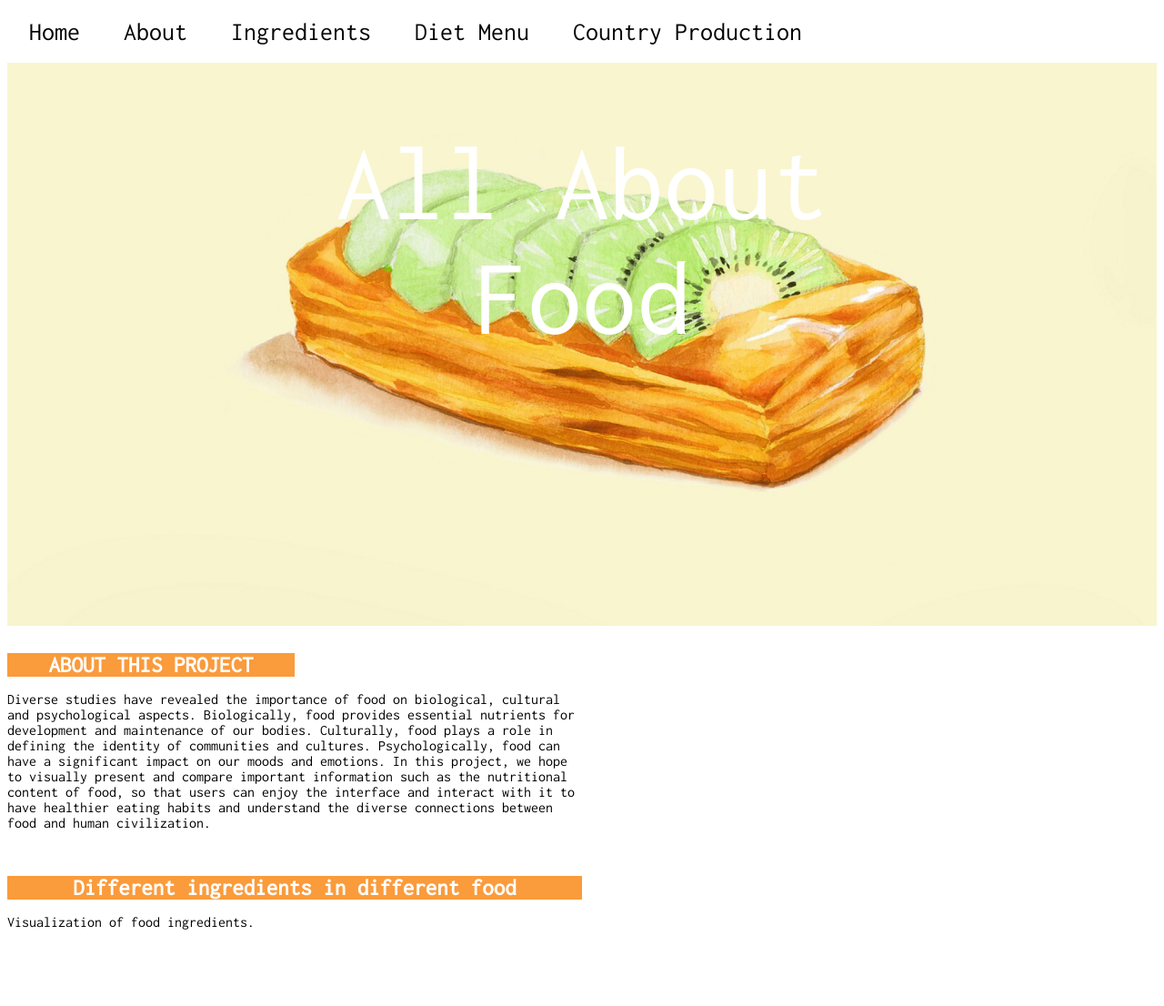
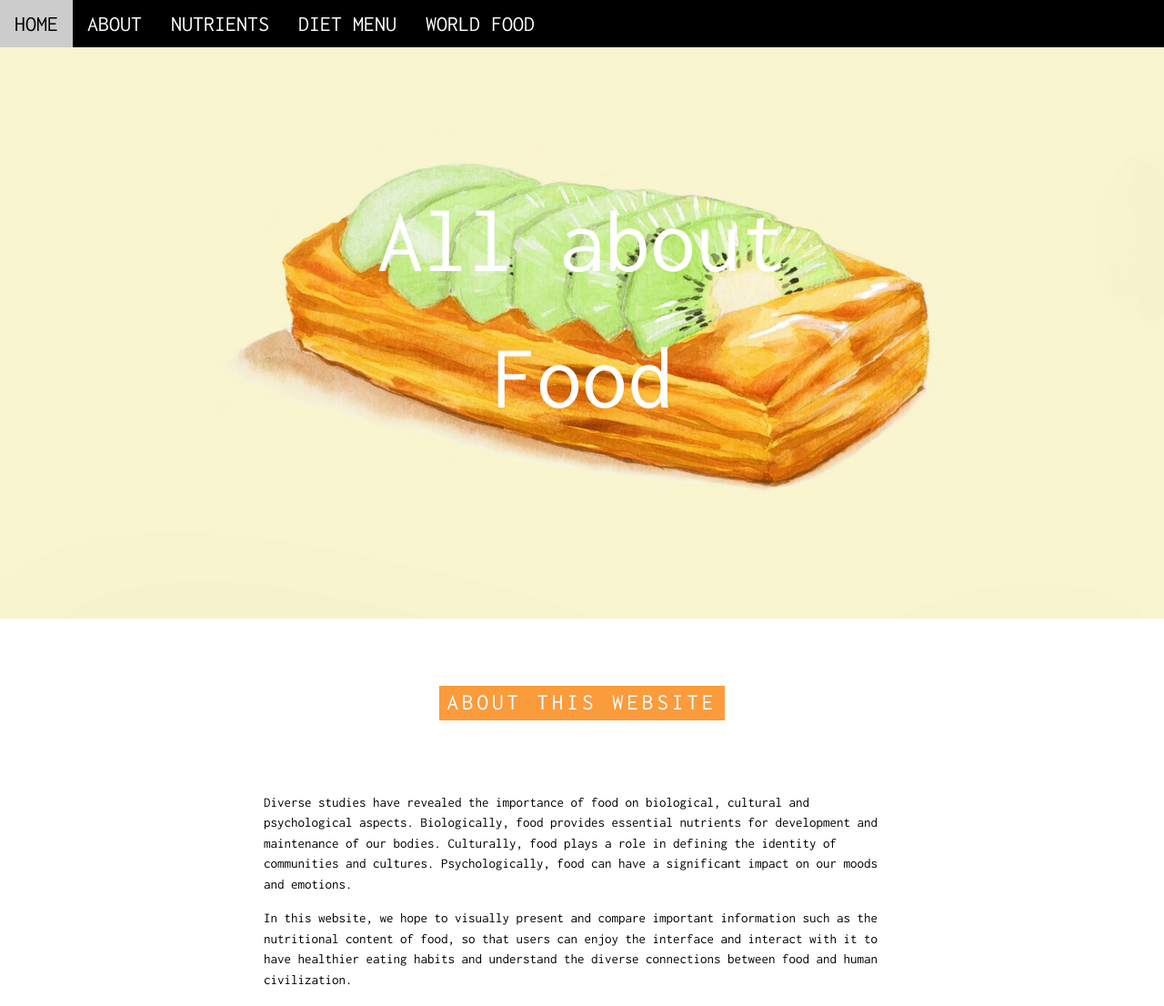
Before and after one commit to com-480-data-visualization/project-2023-the-travelers, a plain HTML site: page website/index.html in a window 1280 px wide. Shown: the top 1106 px of the page at 91% size. Drawn offline with nearby package versions, Linux system fonts and the light colour scheme.

Commit message:
change web style

```diff
--- a/website/css/main.css
+++ b/website/css/main.css
@@ -49,13 +49,9 @@
     background-color:#fa9836f7;
     color:#fff;
     display:inline-block;
-    /* padding-left:8px;
-    padding-right:8px; */
-    margin: auto;
-    width: 50%;
-    height: 50%;
+    padding-left:8px;
+    padding-right:8px;
     text-align:center;
-    border-radius:0%;
     font-size: 25px;
 }
 
--- a/website/css/menu.css
+++ b/website/css/menu.css
@@ -18,7 +18,7 @@
 }
 
 .pagination a.active {
-    background-color: #89f88d;
+    background-color: #67b569;
     color: white;
     border-radius: 5px;
 }
--- a/website/index.html
+++ b/website/index.html
@@ -4,11 +4,11 @@
 <title>Food Travelers Data Visualization</title>
 <meta charset="UTF-8">
 <meta name="viewport" content="width=device-width, initial-scale=1">
-<!-- <link rel="stylesheet" href="https://www.w3schools.com/w3css/4/w3.css"> -->
+<link rel="stylesheet" href="https://www.w3schools.com/w3css/4/w3.css">
 <link rel="stylesheet" href="css/main.css">
 <link rel="stylesheet" href="css/menu.css">
-<link rel="stylesheet" href="css/ingredients.css">
-<link rel="stylesheet" href="css/country.css">
+<!-- <link rel="stylesheet" href="css/ingredients.css"> -->
+<!-- <link rel="stylesheet" href="css/country.css"> -->
 <link rel="stylesheet" href="https://fonts.googleapis.com/css?family=Inconsolata">
 <style>
 body, html {height: 100%}
@@ -24,49 +24,55 @@ body,h1,h2,h3,h4,h5,h6 {font-family: "Inconsolata", sans-serif}
 <body>
 
 <!-- Navigation bar (sit on top) -->
-<div class="navigation">
-  <a class="active" href="#home">Home</a>
-  <a href="#about">About</a>
-  <a href="#ingredients">Ingredients</a>
-  <a href="#menu">Diet Menu</a>
-  <a href="#country">Country Production</a>
+<div class="w3-top w3-hide-small">
+  <div class="w3-bar w3-xlarge w3-black w3-opacity w3-hover-opacity-off" id="bar">
+    <a href="#home" class="w3-bar-item w3-button">HOME</a>
+    <a href="#about" class="w3-bar-item w3-button">ABOUT</a>
+    <a href="#nutrients" class="w3-bar-item w3-button">NUTRIENTS</a>
+    <a href="#menu" class="w3-bar-item w3-button">DIET MENU</a>
+    <a href="#world" class="w3-bar-item w3-button">WORLD FOOD</a>
+  </div>
 </div>
 
 <!-- Header with image -->
-<header class="bgimg home_header" id="home">
-  <div class="header">
-    <p> All About<br>Food</p>
+<header class="bgimg w3-display-container" id="home">
+  <div class="w3-display-middle w3-center">
+    <span class="w3-text-white w3-hide-small" style="font-size:100px">All about<br>Food</span>
+    <span class="w3-text-white w3-hide-large w3-hide-medium" style="font-size:60px"><b>thin<br>CRUST PIZZA</b></span>
   </div>
 </header>
 
-<div class = "about" id="about">
-  <div class = "intro" style="max-width:800px">
-    <h5 class="tag">ABOUT THIS PROJECT</h5>
-    <p style="font-size: 16px">Diverse studies have revealed the importance of food on biological, cultural and psychological aspects. Biologically, food provides essential nutrients for development and maintenance of our bodies. Culturally, food plays a role in defining the identity of communities and cultures. Psychologically, food can have a significant impact on our moods and emotions. In this project, we hope to visually present and compare important information such as the nutritional content of food, so that users can enjoy the interface and interact with it to have healthier eating habits and understand the diverse connections between food and human civilization.</p>
+
+<!-- About Container -->
+<div class="w3-container" id="about">
+  <div class="w3-content" style="max-width:700px">
+    <h5 class="w3-center w3-padding-64"><span class="tag w3-wide">ABOUT THIS WEBSITE</span></h5>
+    <p>Diverse studies have revealed the importance of food on biological, cultural and psychological aspects. Biologically, food provides essential nutrients for development and maintenance of our bodies. Culturally, food plays a role in defining the identity of communities and cultures. Psychologically, food can have a significant impact on our moods and emotions.</p>
+    <p>In this website, we hope to visually present and compare important information such as the nutritional content of food, so that users can enjoy the interface and interact with it to have healthier eating habits and understand the diverse connections between food and human civilization.</p>
   </div>
 </div>
 
 <!-- Ingredients Container -->
-<div class="ingred_vis" id="ingredients">
-  <div class = "ingredients">
-    <h5 class="tag">Different ingredients in different food</h5>
+<div class="w3-container" id="nutrients">
+  <div class="w3-content" style="max-width:700px">
+    <h5 class="w3-center w3-padding-64"><span class="tag w3-wide">Nutrient ingredients in different food</span></h5>
     <p style="font-size: 16px">Visualization of food ingredients.</p>
     <img src="imgs/nutrient.jpg" width="800px" height=auto>
   </div>
 </div>
 
 <!-- Menu Container -->
-<div class="menu_vis" id="menu">
-  <h5 class="tag">Different diet menus</h5>
-  <p>Visualization of menu</p>
-  <center>
-    <div class="content">
+<div class="w3-container" id="menu">
+  <div class="w3-content" style="max-width:700px">
+    <h5 class="w3-center w3-padding-64"><span class="tag w3-wide">Different diet menus</span></h5>
+    <div class="w3-center">
       <h3>Vegan Diet Recipe:</h3>
       <img src="imgs/vegan.jpg" width="800px" height=auto>
     </div>
 
     <!-- pagination elements -->
-    <div class="pagination">
+    <div class="w3-center">
+      <div class="pagination">
         <a href="#"><<</a>
         <a href="#" title="Loose weight">1</a>
         <a href="#" title="Asian">2</a>
@@ -74,14 +80,19 @@ body,h1,h2,h3,h4,h5,h6 {font-family: "Inconsolata", sans-serif}
         <a href="#" title="Vegan" class="active">4</a>
         <a href="#" title="Gluten Free">5</a>
         <a href="#">>></a>
+      </div>
     </div>
-  </center>
+  </div>
 </div>
 
 <!-- Country Container -->
-<div class="country_vis" id="country">
-  <h5 class="tag">Food production across countries</h5>
-  <p>Visualization of Country Production</p>
+
+
+<div class="w3-container" id="world">
+  <div class="w3-content" style="max-width:700px">
+    <h5 class="w3-center w3-padding-64"><span class="tag w3-wide">WORLDWIDE FOOD PRODUCTION</span></h5>
+    <p>Visualization of Country Production</p>
+  </div>
 </div>
 
 
```
